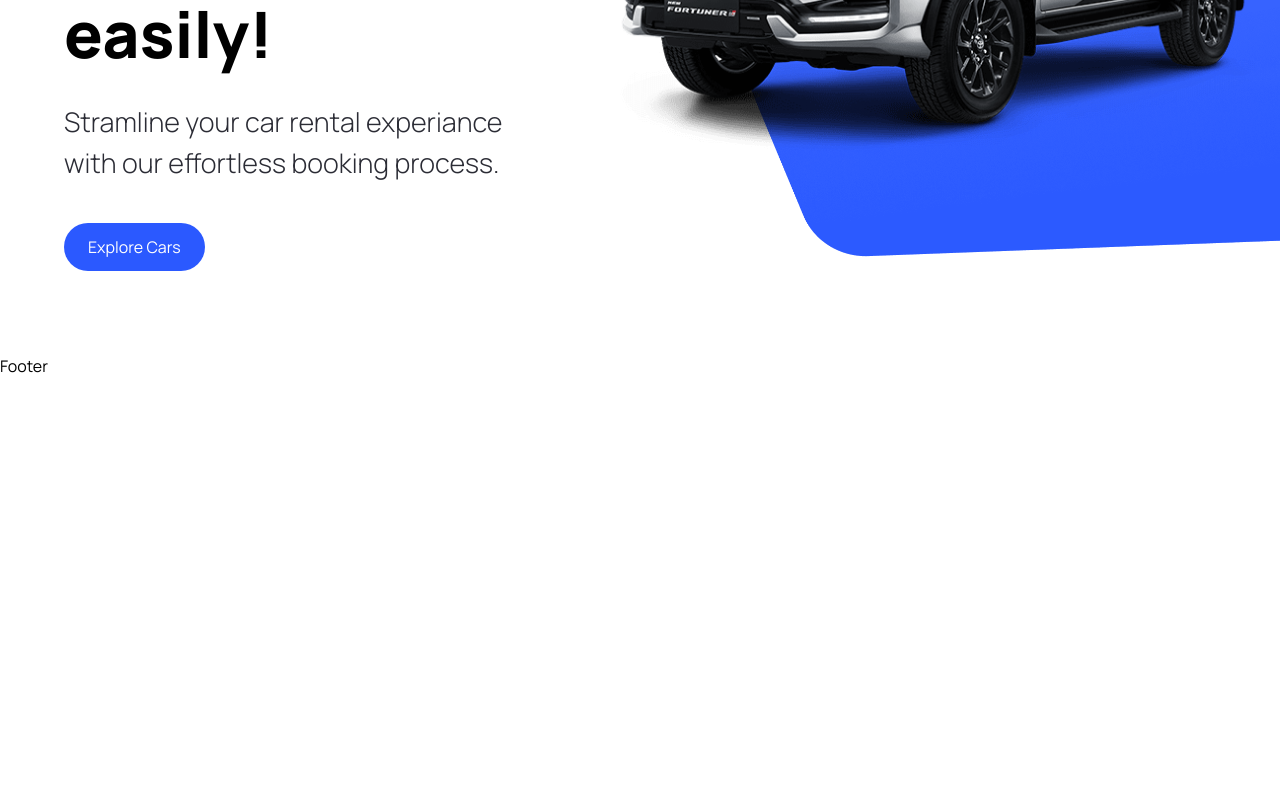
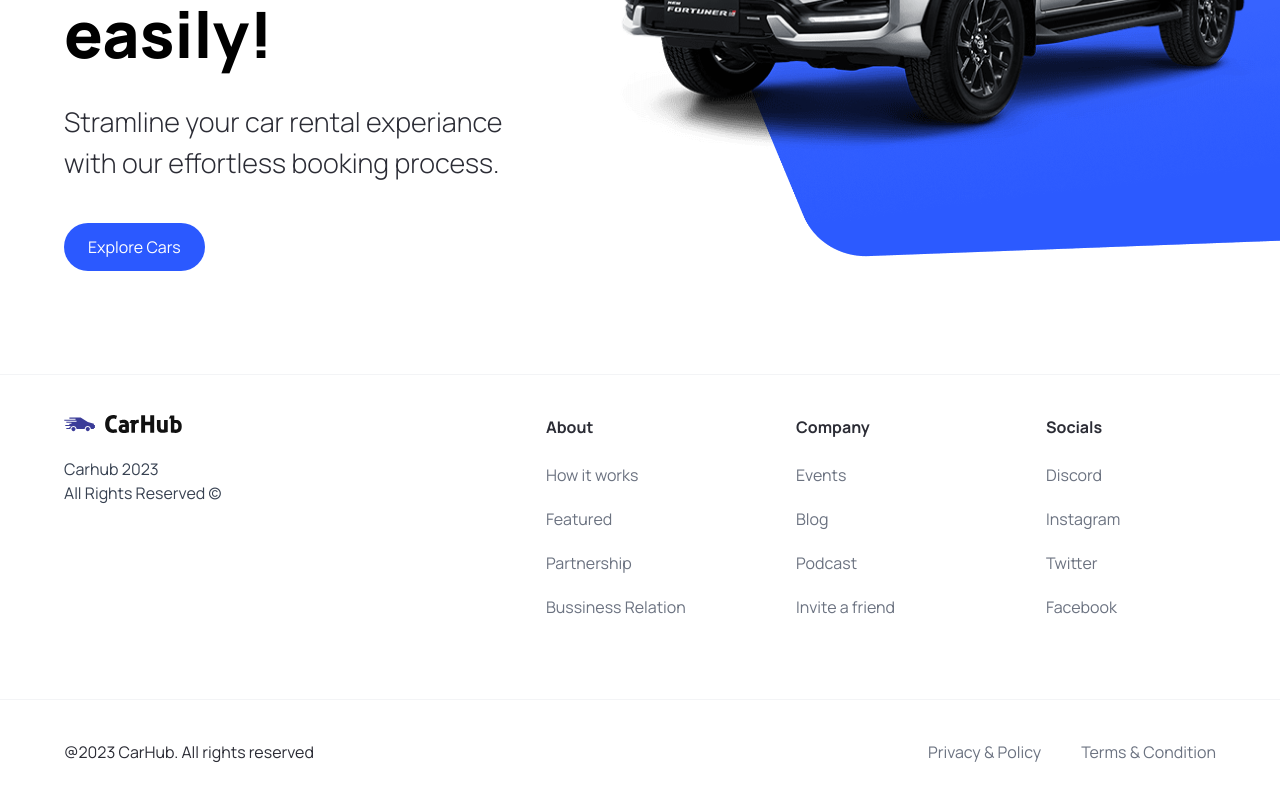
Before and after one commit to BiscuitMalik/car-showcase, a Next.js app: page / in a window 1280 px wide. Shown: the part 446-1246 px from the top of the page. Before the commit the page ends 824 px from the top, so only its background shows below. Built offline with nearby package versions, Linux system fonts and the light colour scheme.

Commit message:
Footer implementation.

```diff
--- a/components/Footer.tsx
+++ b/components/Footer.tsx
@@ -1,6 +1,58 @@
 import Image from "next/image";
 import Link from "next/link";
 
-const Footer = () => <footer>Footer </footer>;
+import { footerLinks } from "@/constants";
+
+const Footer = () => (
+  <footer className="flex flex-col text-black-100  mt-5 border-t border-gray-100">
+    <div className="flex max-md:flex-col flex-wrap justify-between gap-5 sm:px-16 px-6 py-10">
+      <div className="flex flex-col justify-start items-start gap-6">
+        <Image
+          src="/logo.svg"
+          alt="logo"
+          width={118}
+          height={18}
+          className="object-contain"
+        />
+        <p className="text-base text-gray-700">
+          Carhub 2023 <br />
+          All Rights Reserved &copy;
+        </p>
+      </div>
+
+      <div className="footer__links">
+        {footerLinks.map((item) => (
+          <div key={item.title} className="footer__link">
+            <h3 className="font-bold">{item.title}</h3>
+            <div className="flex flex-col gap-5">
+              {item.links.map((link) => (
+                <Link
+                  key={link.title}
+                  href={link.url}
+                  className="text-gray-500"
+                >
+                  {link.title}
+                </Link>
+              ))}
+            </div>
+          </div>
+        ))}
+      </div>
+    </div>
+
+    <div className="flex justify-between items-center flex-wrap mt-10 border-t border-gray-100 sm:px-16 px-6 py-10">
+      <p>@2023 CarHub. All rights reserved</p>
+
+      <div className="footer__copyrights-link">
+        <Link href="/" className="text-gray-500">
+          Privacy & Policy
+        </Link>
+        <Link href="/" className="text-gray-500">
+          Terms & Condition
+        </Link>
+      </div>
+    </div>
+  </footer>
+);
 
 export default Footer;
```
